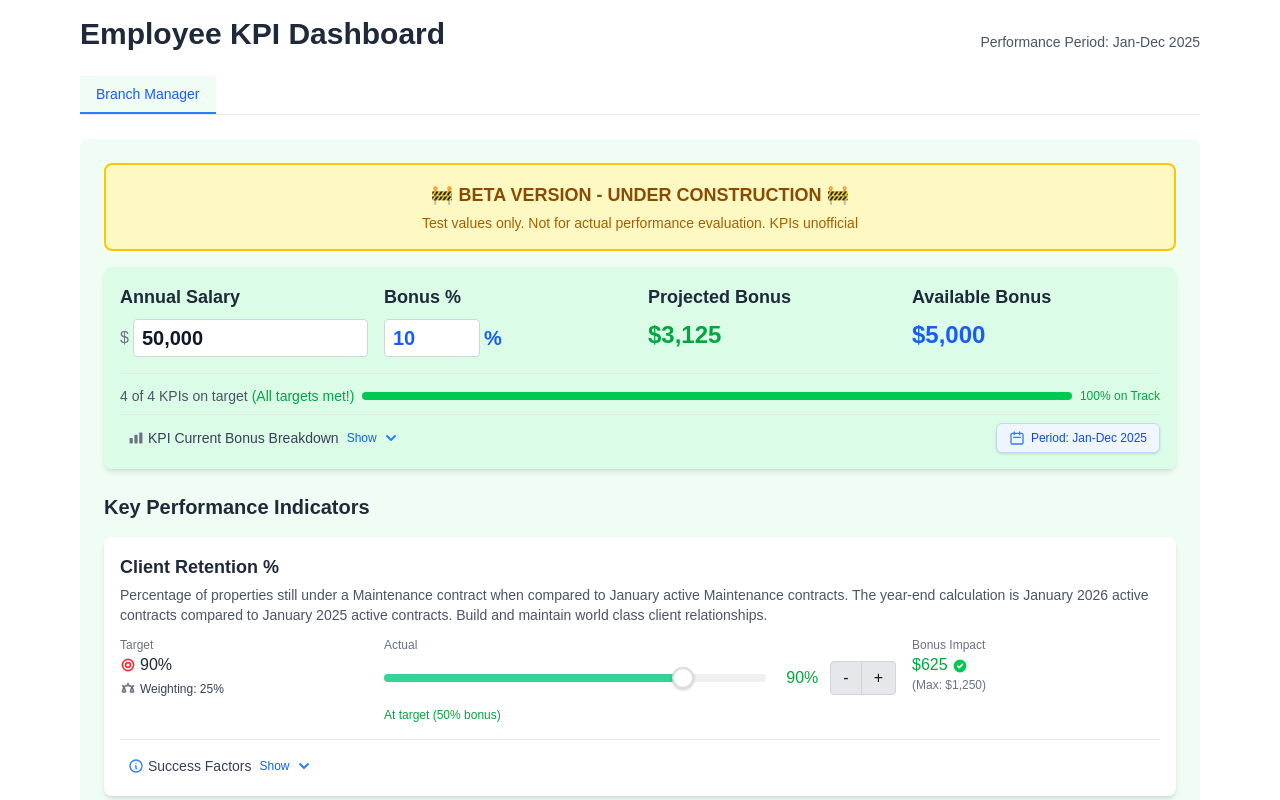
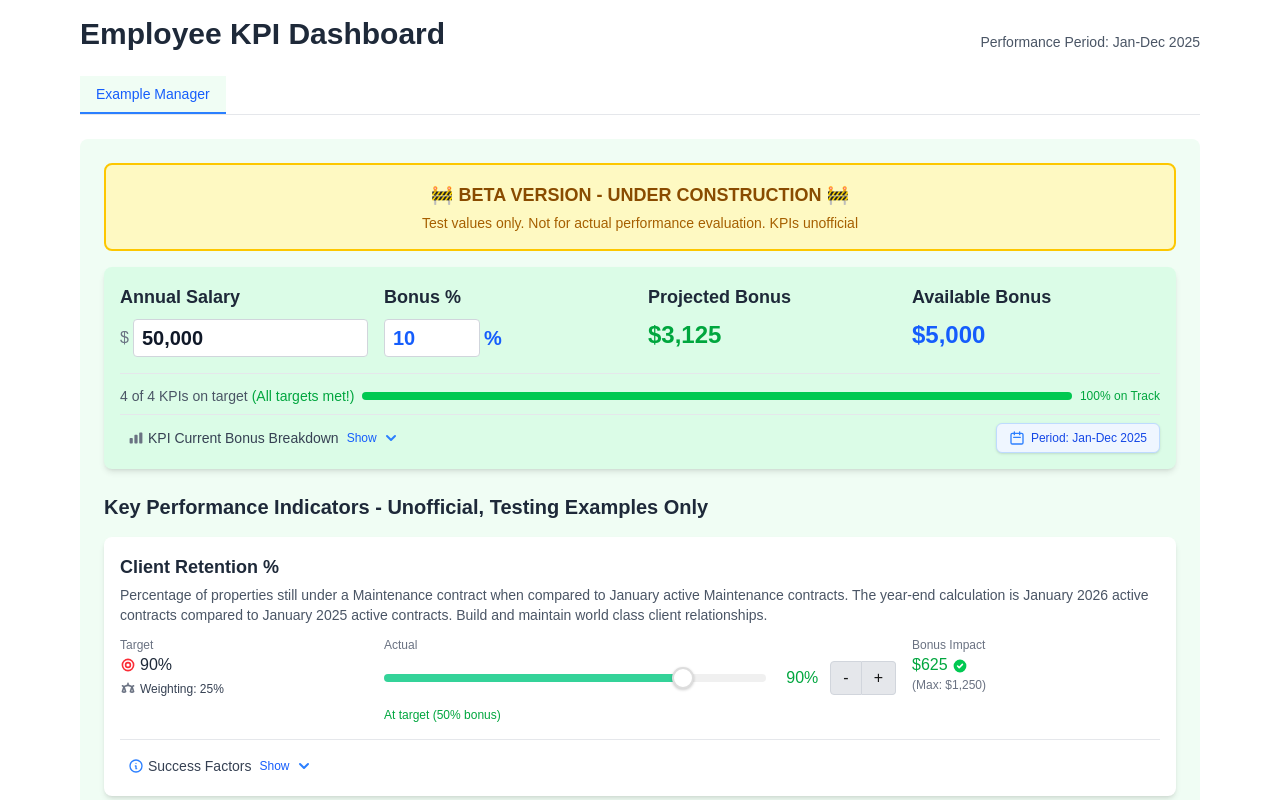
Before and after one commit to TyMurrayELM/KPI-Dashboard, a Next.js app: page / in a window 1280 px wide. Shown: the top 800 px of the page. Built offline with nearby package versions, Linux system fonts and the light colour scheme.

Commit message:
More disclaimers example manager replaced branch manager

```diff
--- a/src/components/KPIDashboard.backup.jsx
+++ b/src/components/KPIDashboard.backup.jsx
@@ -413,7 +413,7 @@ const [headcount, setHeadcount] = useState(defaultHeadcount);
 
 
           {/* KPI Section Header */}
-          <h2 className="text-lg md:text-xl font-semibold text-gray-800 mb-4">Key Performance Indicators</h2>
+          <h2 className="text-lg md:text-xl font-semibold text-gray-800 mb-4">Key Performance Indicators - Unofficial, Testing Examples Only</h2>
 
 {/* KPI Cards Grid */}
 <div className="grid grid-cols-1 gap-4">
--- a/src/components/KPIDashboard/data/initialPositions.js
+++ b/src/components/KPIDashboard/data/initialPositions.js
@@ -34,7 +34,7 @@ export const initialPositions = {
     ]
   },
   'branch-manager': {
-    title: 'Branch Manager',
+    title: 'Example Manager',
     salary: 50000,
     bonusPercentage: 10,
     kpis: [
```
